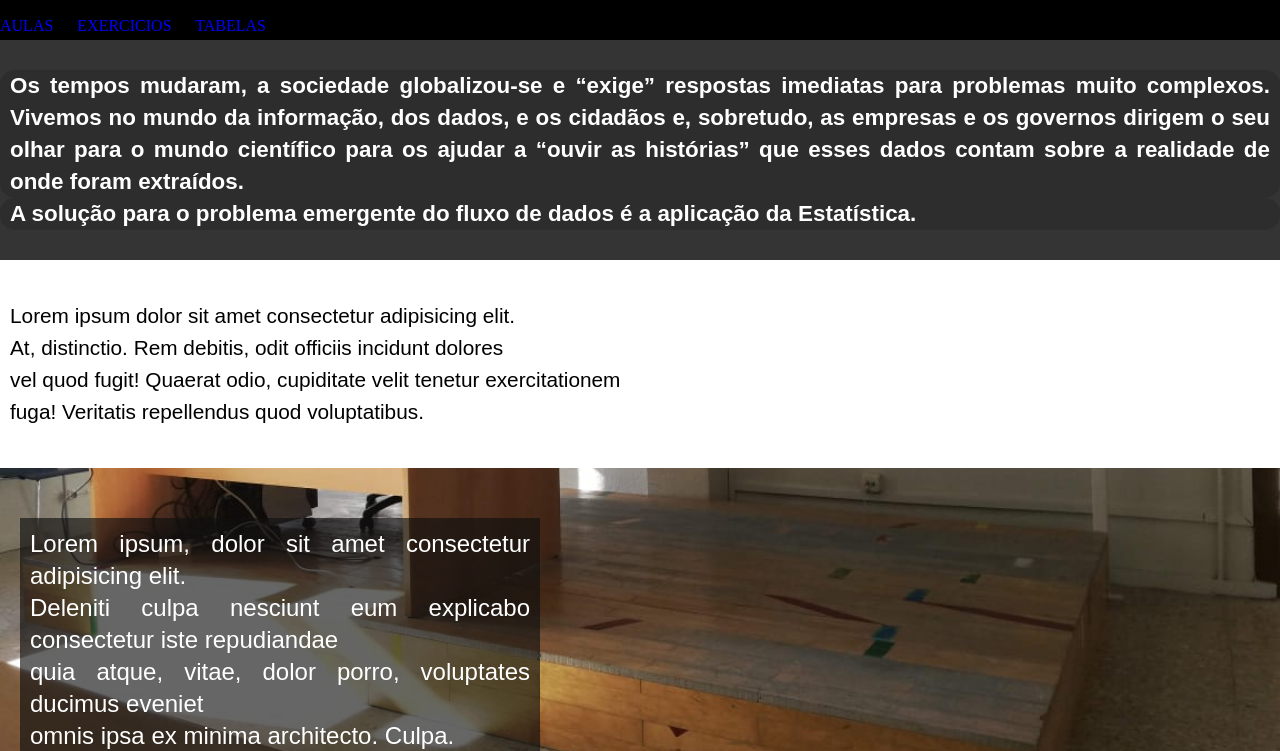
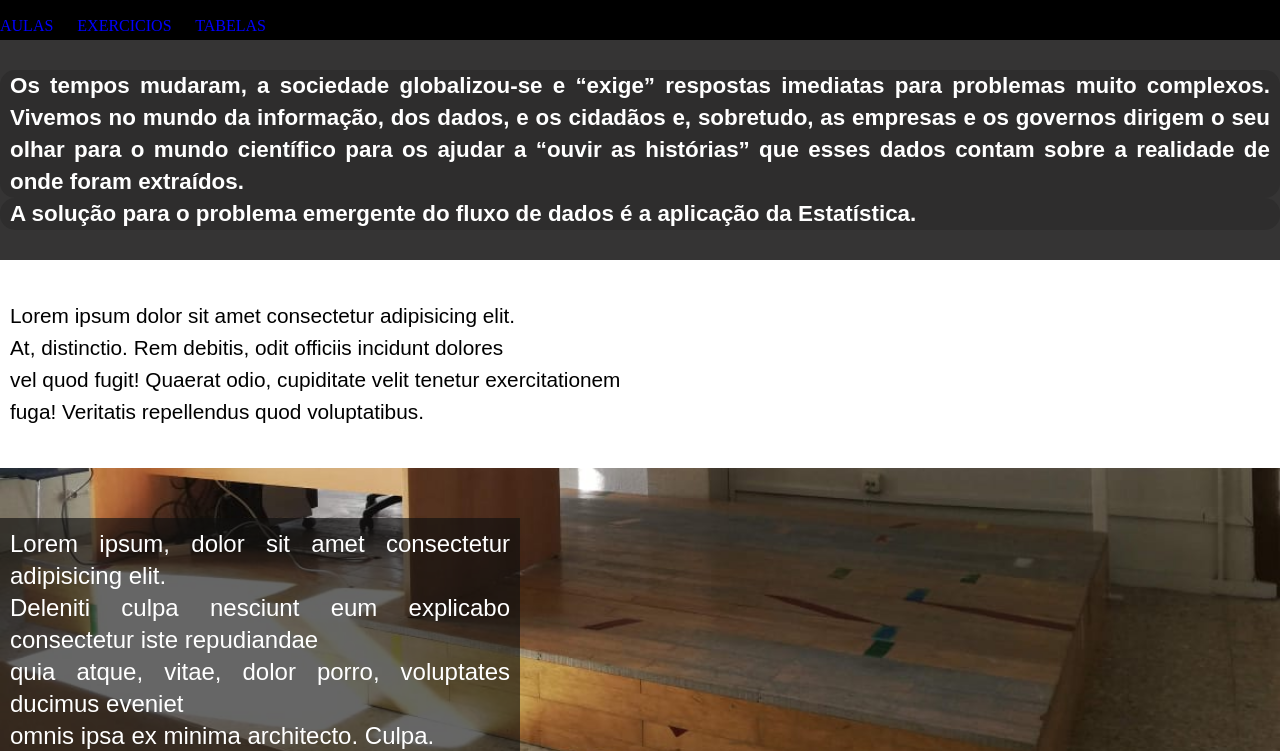
Before and after one commit to neliocandidolanga/academia, a plain HTML site: page index.html in a window 1280 px wide. Shown: the part 168-919 px from the top of the page. Drawn offline with Linux system fonts and the light colour scheme.

Commit message:
remover margem

```diff
--- a/style.css
+++ b/style.css
@@ -14,6 +14,7 @@ html,body{
             min-height: 100vh;
             margin: 0px;
             padding: 0px;
+            background-attachment: fixed;
 
 
 }
@@ -152,7 +153,8 @@ section>p{
             height: 250px;
             font-size: 1.5em;
             padding: 10px;
-            margin-left: 20px;
+
+
 
 
 
```
